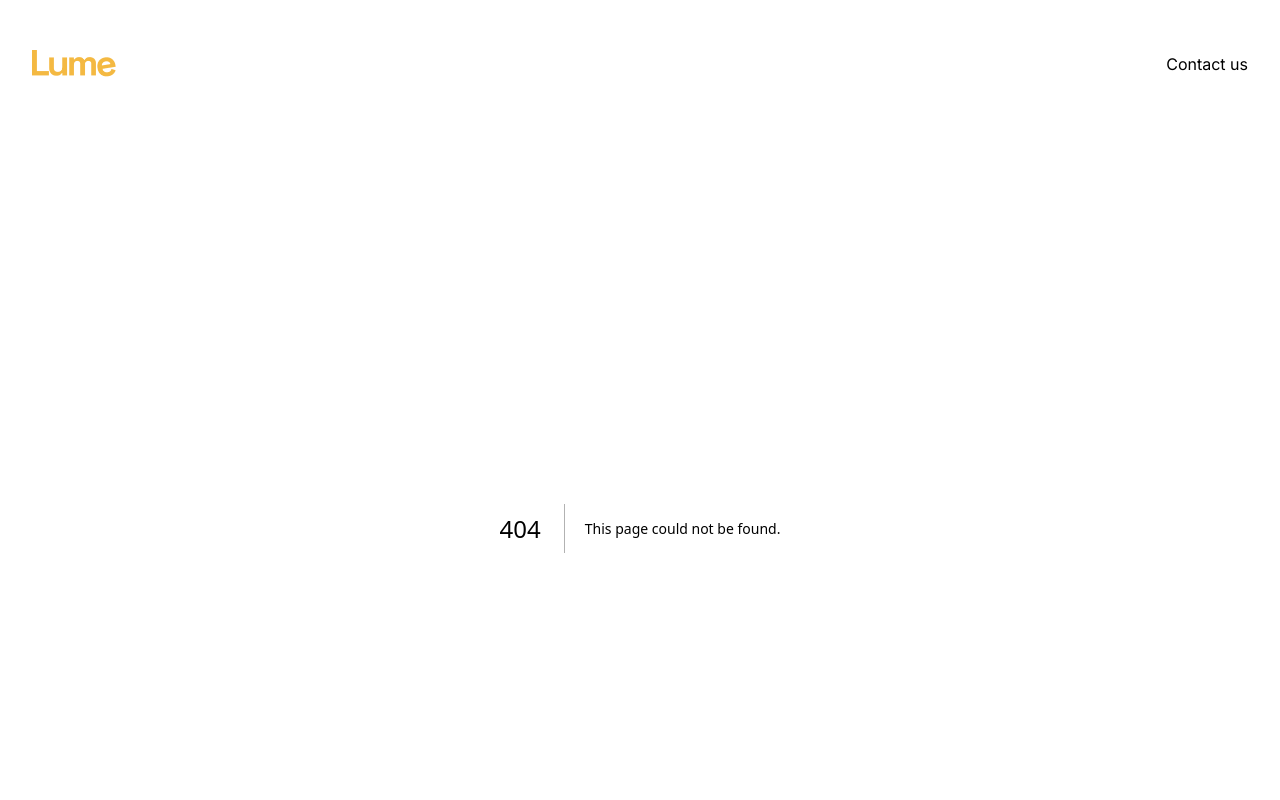
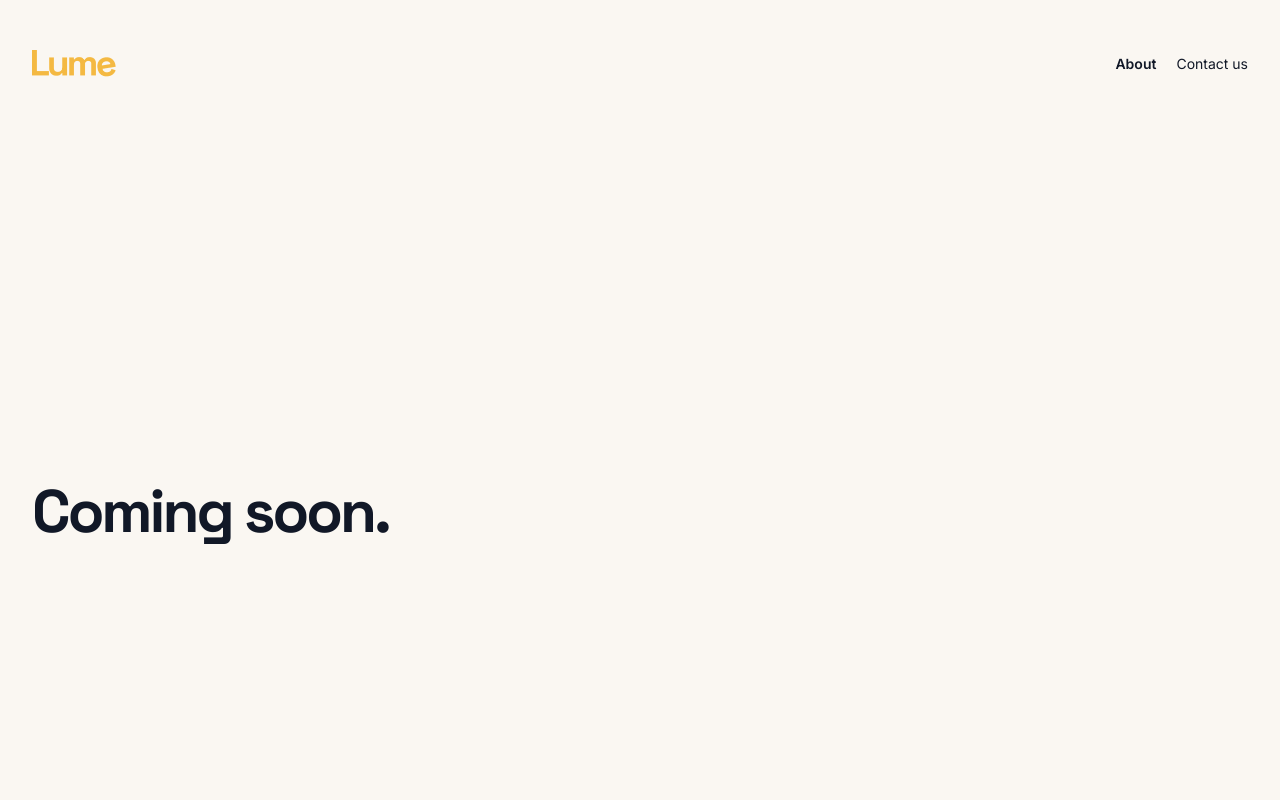
Before and after one commit to getlume/lume, a Next.js app in the folder frontend/: page /coming-soon in a window 1280 px wide. Before the commit this address had no page. Shown: the top 800 px of the page. Built offline with nearby package versions, Linux system fonts and the light colour scheme.

Commit message:
Add coming soon page

```diff
--- /dev/null
+++ b/frontend/src/app/coming-soon/page.tsx
@@ -0,0 +1,13 @@
+export default function ComingSoon() {
+  return (
+    <div className="flex flex-col justify-center min-h-[800px]">
+      <div className="container flex">
+        <div>
+          <h1 className="heading-1 text-gray-900 max-w-[850px] mb-8">
+            Coming soon.
+          </h1>
+        </div>
+      </div>
+    </div>
+  );
+}
--- a/frontend/src/components/Footer.tsx
+++ b/frontend/src/components/Footer.tsx
@@ -13,7 +13,7 @@ const primaryFooterNavItems = [
   { href: "/faq", label: "FAQs" },
   { href: "/testimonials", label: "Testimonials" },
   { href: "/about-us", label: "About us" },
-  { href: "mailto:alex@withfarra.com", label: "Contact us" },
+  { href: "mailto:hello@getlume.co.uk", label: "Contact us" },
 ];
 
 const secondaryFooterNavItems = [
--- a/frontend/src/components/Nav.tsx
+++ b/frontend/src/components/Nav.tsx
@@ -2,8 +2,16 @@
 
 import Link from "next/link";
 import Image from "next/image";
+import { usePathname } from "next/navigation";
+
+const links = [
+  { href: "/coming-soon", label: "About" },
+  { href: "mailto:hello@getlume.co.uk", label: "Contact us" },
+];
 
 export default function Nav() {
+  const pathname = usePathname();
+
   return (
     <nav className="w-full">
       <div className="container">
@@ -18,15 +26,22 @@ export default function Nav() {
             <span className="hidden">Lume</span>
           </Link>
 
-          <div className="flex gap-4">
-            {/* <Link href="/">
-              <p className="text-base">About</p>
-            </Link> */}
-
-            <Link href="/">
-              <p className="text-base">Contact us</p>
-            </Link>
-          </div>
+          <ul className="flex gap-5 text-sm">
+            {links.map(({ href, label }) => (
+              <li key={href}>
+                <Link
+                  href={href}
+                  className={`hover:text-[var(--foreground)] transition ${
+                    pathname === href
+                      ? "text-[var(--foreground)] font-semibold"
+                      : ""
+                  }`}
+                >
+                  {label}
+                </Link>
+              </li>
+            ))}
+          </ul>
         </div>
       </div>
     </nav>
```
